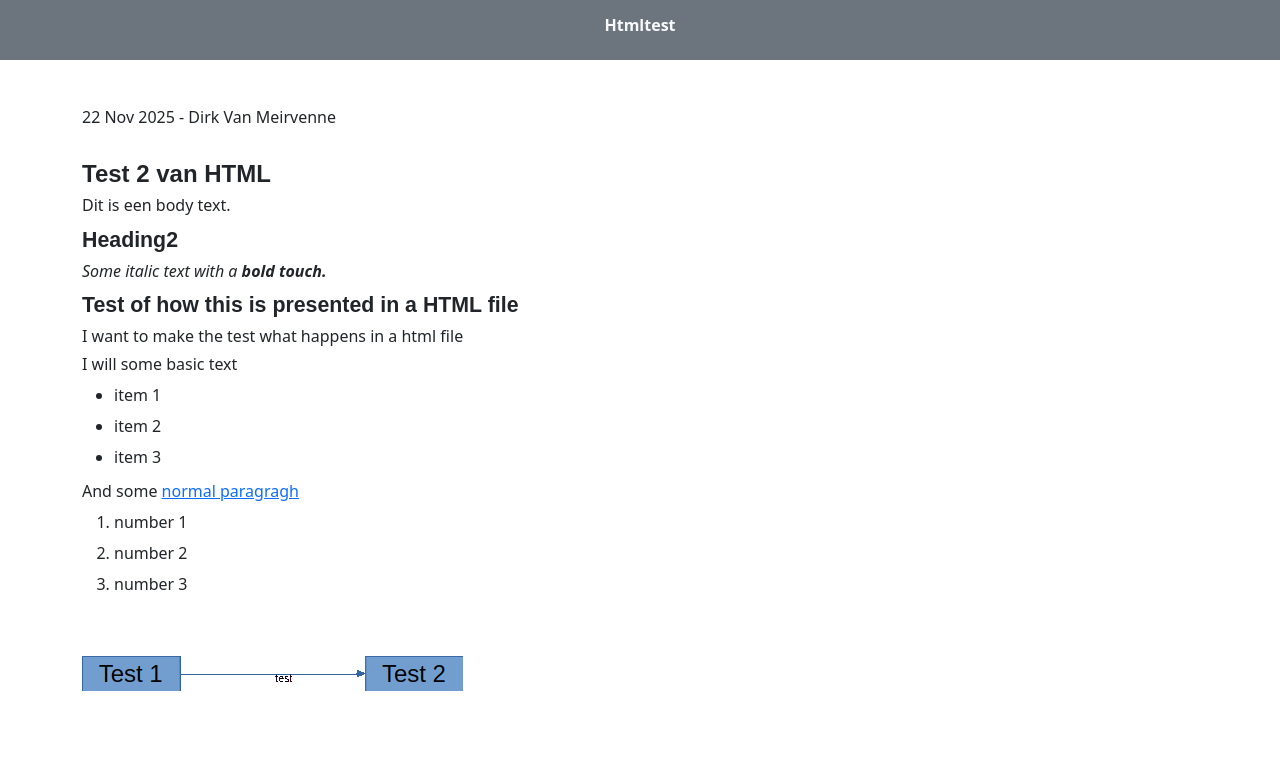
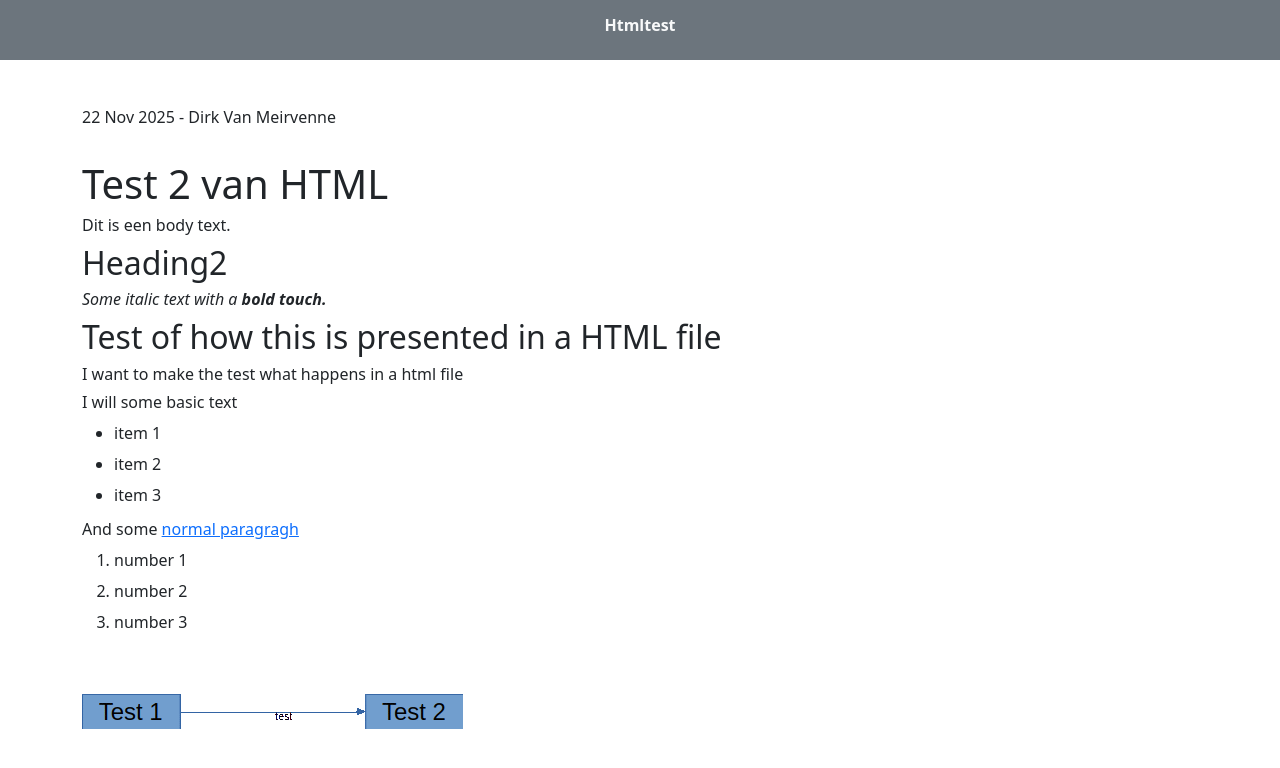
Before and after one commit to samoscon/samoscon.github.io, a Jekyll site: the page built from _posts/2025-11-22-htmltest.md, in a window 1280 px wide. Shown: the top 768 px of the page. Built offline with Jekyll 4.4.1, drawn with Linux system fonts in a browser that asks for light colours.

Commit message:
Update post.html

```diff
--- a/_layouts/post.html
+++ b/_layouts/post.html
@@ -6,14 +6,7 @@
 	<style type="text/css">
 		@page { size: 8.27in 11.69in; margin: 0.79in }
 		p { line-height: 115%; margin-bottom: 0.1in; background: transparent }
-		h1 { margin-bottom: 0.08in; background: transparent; page-break-after: avoid }
-		h1.western { font-family: "Liberation Sans", sans-serif; font-size: 18pt; font-weight: bold }
-		h1.cjk { font-family: "Noto Sans CJK SC"; font-size: 18pt; font-weight: bold }
-		h1.ctl { font-family: "Noto Sans Devanagari"; font-size: 18pt; font-weight: bold }
-		h2 { margin-top: 0.14in; margin-bottom: 0.08in; background: transparent; page-break-after: avoid }
-		h2.western { font-family: "Liberation Sans", sans-serif; font-size: 16pt; font-weight: bold }
-		h2.cjk { font-family: "Noto Sans CJK SC"; font-size: 16pt; font-weight: bold }
-		h2.ctl { font-family: "Noto Sans Devanagari"; font-size: 16pt; font-weight: bold }
+		.h1 {color: "text-primary"}
 	</style>
 </head>
 <body lang="nl-BE" link="#000080" vlink="#800000" dir="ltr">
```
